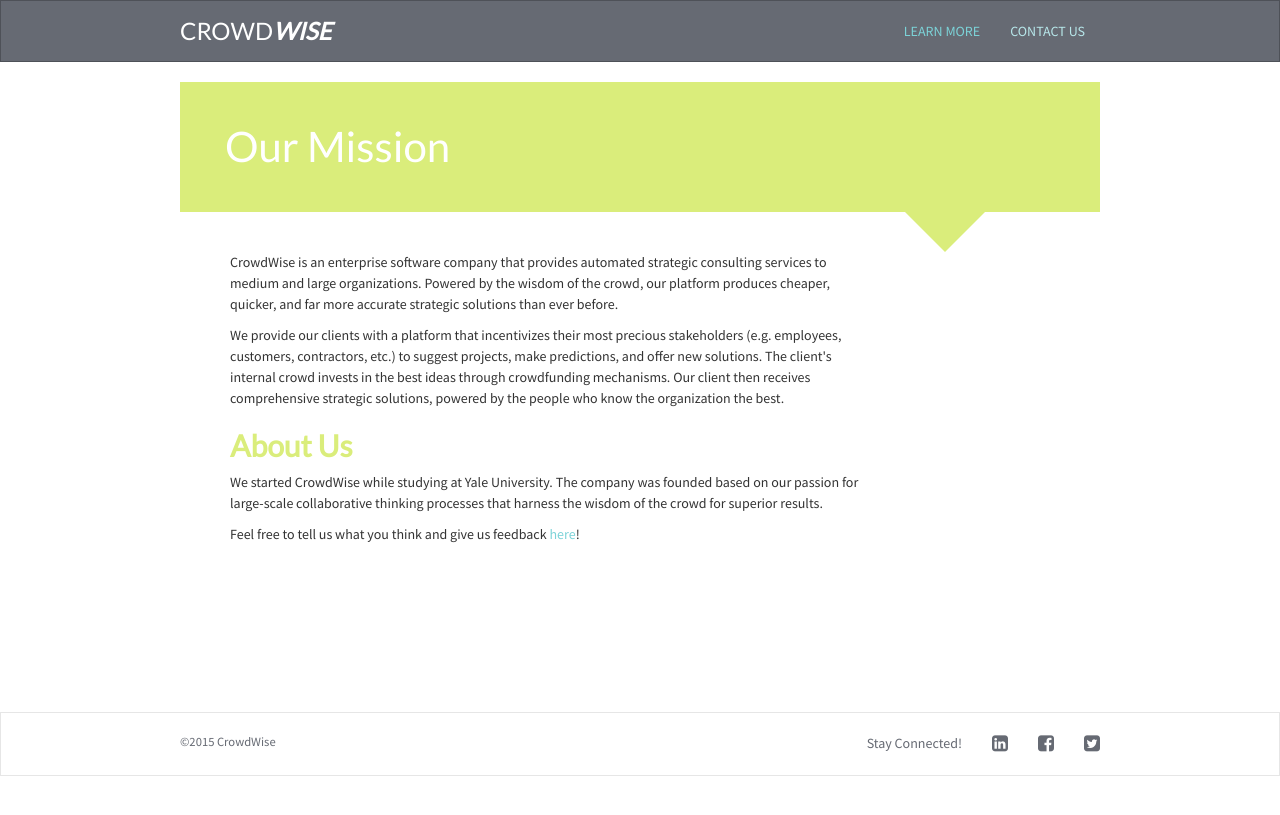
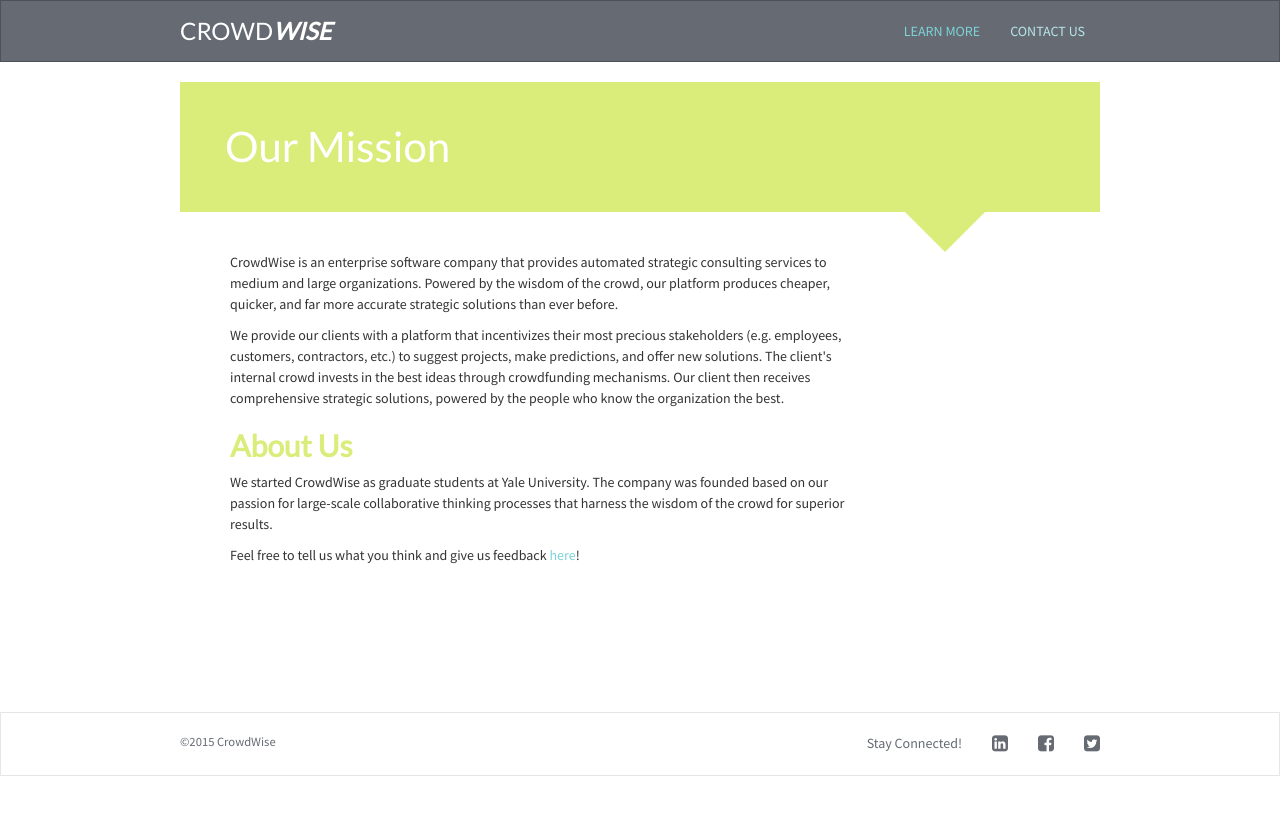
Before and after one commit to crowdwise/crowdwise.github.io, a Jekyll site: the page built from about.html, in a window 1280 px wide. Shown: the top 815 px of the page. Built offline with Jekyll 4.4.1, drawn with Linux system fonts in a browser that asks for light colours.

Commit message:
Update about.html

```diff
--- a/about.html
+++ b/about.html
@@ -17,7 +17,7 @@
     <p>CrowdWise is an enterprise software company that provides automated strategic consulting services to medium and large organizations. Powered by the wisdom of the crowd, our platform produces cheaper, quicker, and far more accurate strategic solutions than ever before.</p>
     <p>We provide our clients with a platform that incentivizes their most precious stakeholders (e.g. employees, customers, contractors, etc.)  to suggest projects, make predictions, and offer new solutions. The client's internal crowd invests in the best ideas through crowdfunding mechanisms. Our client then receives comprehensive strategic solutions, powered by the people who know the organization the best.</p>
     <h2>About Us</h2>
-    <p>We started CrowdWise while studying at Yale University. The company was founded based on our passion for large-scale collaborative thinking processes that harness the wisdom of the crowd for superior results.</p>
+    <p>We started CrowdWise as graduate students at Yale University. The company was founded based on our passion for large-scale collaborative thinking processes that harness the wisdom of the crowd for superior results.</p>
     <p>Feel free to tell us what you think and give us feedback <a href="/contact">here</a>!</p>
     </div>
   </div>
```
